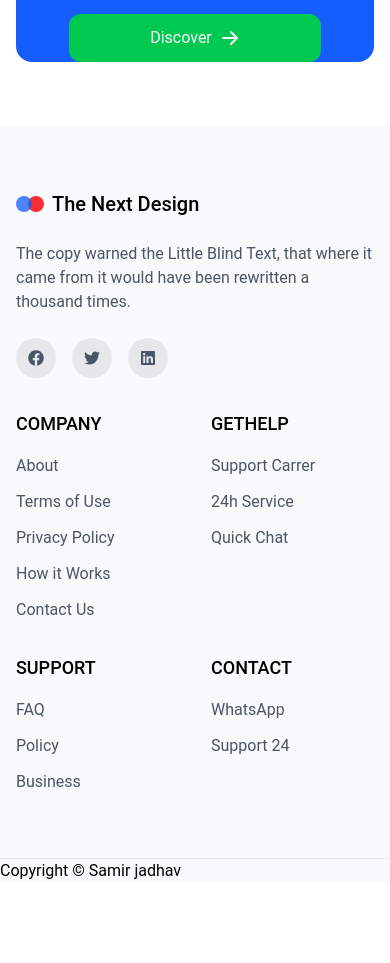
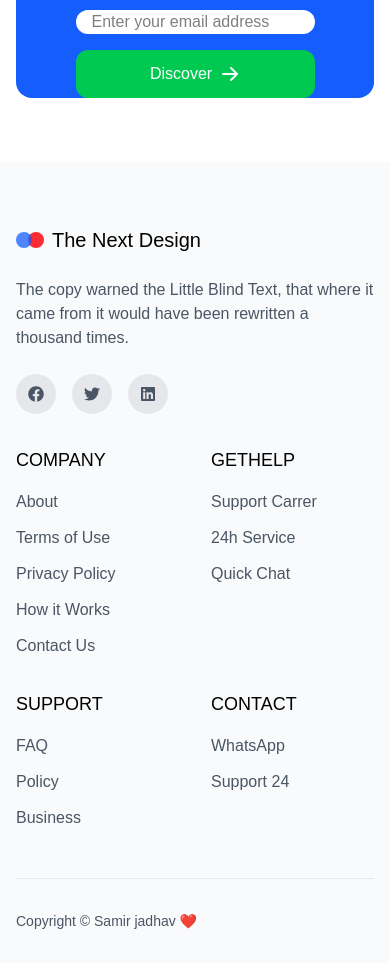
Before and after one commit to samirzjadhav/react-landing-page, a React (Vite) app: page / in a window 390 px wide. Shown: the part 8283-9246 px from the top of the page. Before the commit the page ends 9166 px from the top, so only its background shows below. Built offline with nearby package versions, Linux system fonts and the light colour scheme.

Commit message:
feat: added copyright on it

```diff
--- a/index.html
+++ b/index.html
@@ -5,6 +5,7 @@
     <link rel="icon" type="image/svg+xml" href="./fav-icon.png" />
     <meta name="viewport" content="width=device-width, initial-scale=1.0" />
     <link href="/src/styles.css" rel="stylesheet" />
+
     <title>React Landing Page</title>
   </head>
   <body>
--- a/src/components/Footer.jsx
+++ b/src/components/Footer.jsx
@@ -28,7 +28,7 @@ const footerLinks = {
 const Footer = () => {
   return (
     <footer className="bg-gray-50">
-      <div className="container mx-auto px-4 sm:px-6 lg:px-8 py-16">
+      <div className="container mx-auto px-4 sm:px-6 lg:px-8 pt-16 pb-8">
         <div className="grid grid-cols-1 md:grid-cols-2 lg:grid-cols-12 gap-8 lg:gap-12">
           {/* Brand Column  */}
           <div className="lg:col-span-4">
@@ -92,10 +92,12 @@ const Footer = () => {
             </div>
           </div>
         </div>
-      </div>
-      {/* Footer bottom section */}
-      <div className="border-t border-gray-200">
-        <p>Copyright &copy; {new Date().getFullYear} Samir jadhav </p>
+        {/* Footer bottom section */}
+        <div className="border-t border-gray-200 mt-12 pt-8">
+          <p className="text-gray-600 text-sm">
+            Copyright &copy; {new Date().getFullYear} Samir jadhav ❤️{" "}
+          </p>
+        </div>
       </div>
     </footer>
   );
--- a/src/index.css
+++ b/src/index.css
@@ -1,6 +1,8 @@
 @import "tailwindcss";
 @layer {
-  @import url("https://fonts.googleapis.com/css2?family=Roboto:ital,wght@0,100..900;1,100..900&display=swap");
+ @import url('https://fonts.googleapis.com/css2?family=Inter:ital,opsz,wght@0,14..32,100..900;1,14..32,100..900&display=swap');
+ @import url("https://fonts.googleapis.com/css2?family=Sora:wght@300;400;600&display=swap");
+ @import url("https://fonts.googleapis.com/css2?family=Roboto:ital,wght@0,100..900;1,100..900&display=swap");
 }
 
 /* Now your normal CSS below */
@@ -10,7 +12,7 @@ html {
 }
 
 body {
-  font-family: "Roboto", sans-serif;
+  font-family: 'Sora', sans-serif;
 }
 
 /* other styles... */
```
